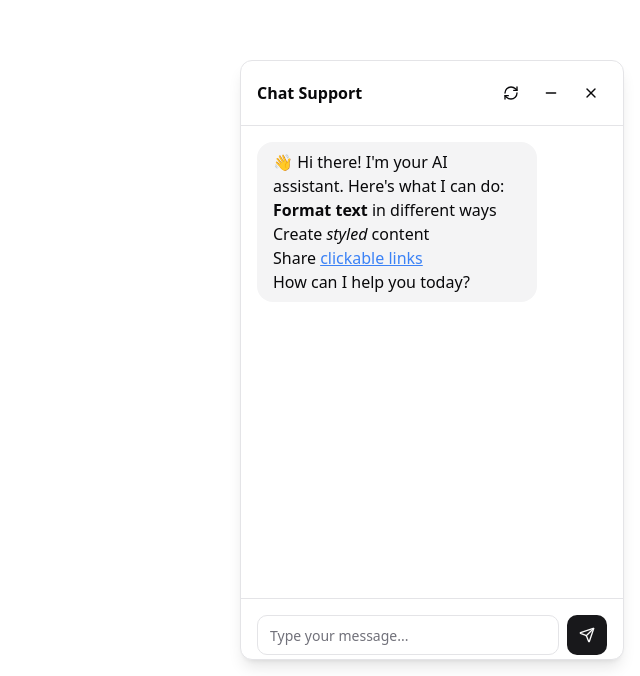
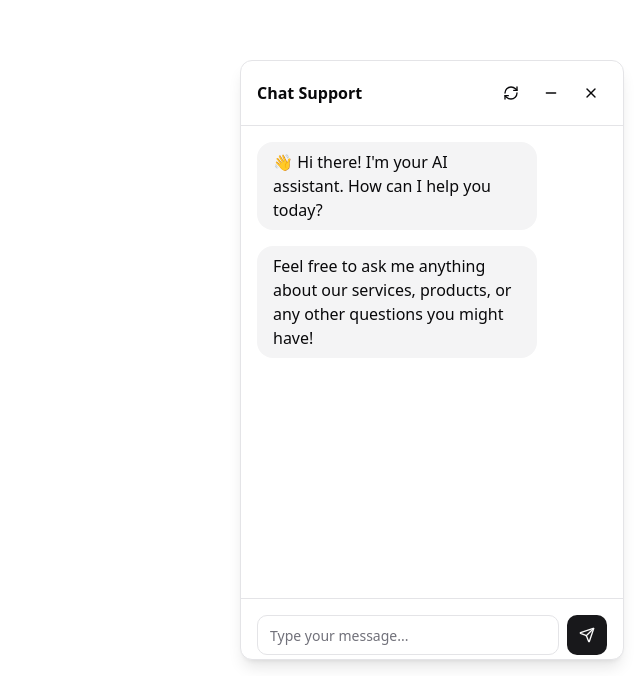
Before and after one commit to manishoctal/chatty-wizard-widget, a React (Vite) app: page / in a window 1280 px wide. Shown: the part 124-800 px from the top of the page, without its empty margins (640-1280 px from the left). Built offline with nearby package versions, Linux system fonts and the light colour scheme.

Commit message:
Reverted to edit edt-93fac763-00b7-44bf-8432-8c7f8d702062: "Improve chatbot reply handling
The chatbot's reply message is now sanitized using DOMPurify before rendering to prevent XSS vulnerabilities.  This ensures that HTML content in the bot's responses is handled safely."

```diff
--- a/package.json
+++ b/package.json
@@ -40,10 +40,12 @@
     "@radix-ui/react-toggle-group": "^1.1.0",
     "@radix-ui/react-tooltip": "^1.1.4",
     "@tanstack/react-query": "^5.56.2",
+    "@types/dompurify": "^3.2.0",
     "class-variance-authority": "^0.7.1",
     "clsx": "^2.1.1",
     "cmdk": "^1.0.0",
     "date-fns": "^3.6.0",
+    "dompurify": "^3.2.4",
     "embla-carousel-react": "^8.3.0",
     "input-otp": "^1.2.4",
     "lucide-react": "^0.462.0",
@@ -55,7 +57,6 @@
     "react-resizable-panels": "^2.1.3",
     "react-router-dom": "^6.26.2",
     "recharts": "^2.12.7",
-    "sanitize-html": "^2.14.0",
     "sonner": "^1.5.0",
     "tailwind-merge": "^2.5.2",
     "tailwindcss-animate": "^1.0.7",
--- a/src/components/ChatBot.tsx
+++ b/src/components/ChatBot.tsx
@@ -6,7 +6,7 @@ import { Card } from "@/components/ui/card";
 import { MessageSquare, Send, Minus, X, RefreshCw } from "lucide-react";
 import { cn } from "@/lib/utils";
 import { useToast } from "@/hooks/use-toast";
-import sanitizeHtml from "sanitize-html";
+import DOMPurify from "dompurify";
 
 interface Message {
   id: string;
@@ -15,27 +15,9 @@ interface Message {
 }
 
 const sanitizeHTML = (content: string) => {
-  // Clean and format the HTML content
-  return sanitizeHtml(content, {
-    allowedTags: ["p", "a", "ul", "ol", "li", "strong", "em", "h1", "h2", "h3", "h4", "h5", "h6", "br", "div", "span"],
-    allowedAttributes: {
-      'a': ['href', 'target', 'rel'],
-      'img': ['src', 'alt'],
-      '*': ['class']
-    },
-    transformTags: {
-      'a': (tagName, attribs) => {
-        return {
-          tagName,
-          attribs: {
-            ...attribs,
-            'class': 'text-blue-500 hover:text-blue-700 underline',
-            'target': '_blank',
-            'rel': 'noopener noreferrer'
-          }
-        };
-      }
-    }
+  return DOMPurify.sanitize(content, {
+    ALLOWED_TAGS: ["p", "a", "img", "ul", "ol", "li", "strong", "em", "h1", "h2", "h3", "h4", "h5", "h6", "br"],
+    ALLOWED_ATTR: ["href", "target", "rel", "src", "alt", "class"],
   });
 };
 
@@ -50,17 +32,12 @@ export const ChatBot = () => {
   const [messages, setMessages] = useState<Message[]>([
     {
       id: "welcome-1",
-      content: `
-        <div>
-          👋 Hi there! I'm your AI assistant. Here's what I can do:
-          <ul>
-            <li><strong>Format text</strong> in different ways</li>
-            <li>Create <em>styled</em> content</li>
-            <li>Share <a href="https://example.com">clickable links</a></li>
-          </ul>
-          How can I help you today?
-        </div>
-      `,
+      content: "👋 Hi there! I'm your AI assistant. How can I help you today?",
+      sender: "bot",
+    },
+    {
+      id: "welcome-2",
+      content: "Feel free to ask me anything about our services, products, or any other questions you might have!",
       sender: "bot",
     }
   ]);
@@ -141,17 +118,12 @@ export const ChatBot = () => {
     setMessages([
       {
         id: "welcome-1",
-        content: `
-          <div>
-            👋 Hi there! I'm your AI assistant. Here's what I can do:
-            <ul>
-              <li><strong>Format text</strong> in different ways</li>
-              <li>Create <em>styled</em> content</li>
-              <li>Share <a href="https://example.com">clickable links</a></li>
-            </ul>
-            How can I help you today?
-          </div>
-        `,
+        content: "👋 Hi there! I'm your AI assistant. How can I help you today?",
+        sender: "bot",
+      },
+      {
+        id: "welcome-2",
+        content: "Feel free to ask me anything about our services, products, or any other questions you might have!",
         sender: "bot",
       }
     ]);
```
Also changed, not shown: 1 other file (tests, documents, lock files or other folders).
